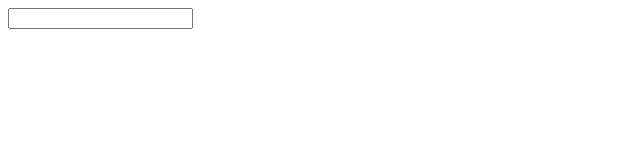
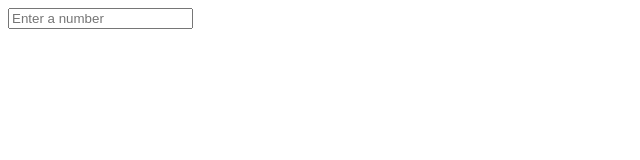
Before and after one commit to Shivanirathor/React-Image-Fetcher---Using-useEffect-For-handling-Requests-Handling-loading---3f01jmscu0tw, a React app: page / in a window 1280 px wide. Shown: the top 160 px of the page, without its empty margins (0-640 px from the left). Built offline with nearby package versions, Linux system fonts and the light colour scheme.

Commit message:
Update App.js

```diff
--- a/src/components/App.js
+++ b/src/components/App.js
@@ -1,48 +1,52 @@
-import React, { useState, useEffect } from 'react'
+import React, { useState, useEffect } from 'react';
 import '../styles/App.css';
 import { Loader } from './Loader';
 import { PhotoFrame } from './PhotoFrame';
 
+const App = () => {
+  const [photoId, setPhotoId] = useState('');
+  const [photoData, setPhotoData] = useState(null);
+  const [isLoading, setIsLoading] = useState(false);
 
-const App = () => {
-  const [id, setId] = useState('');
-  const [loading, setLoading] = useState(false);
-  const [photoData, setPhotoData] = useState(null);
-
-  const fetchData = (id) => {
-    setLoading(true);
-    fetch(`https://jsonplaceholder.typicode.com/photos/${id}`)
-      .then(response => response.json())
-      .then(data => {
-        setPhotoData(data);
-        setLoading(false);
-      })
-      .catch(error => {
-        console.error(error);
-        setLoading(false);
-      });
+  const handleInputChange = (e) => {
+    setPhotoId(e.target.value);
   };
 
   useEffect(() => {
-    if (id !== '') {
-      fetchData(id);
+    if (photoId !== '') {
+      setIsLoading(true);
+
+      fetch(`https://jsonplaceholder.typicode.com/photos/${photoId}`)
+        .then((response) => response.json())
+        .then((data) => {
+          setPhotoData(data);
+          setIsLoading(false);
+        })
+        .catch((error) => {
+          console.error('Error:', error);
+          setIsLoading(false);
+        });
     }
-  }, [id]);
-
-  const handleInputChange = (event) => {
-    const inputValue = event.target.value;
-    setId(inputValue);
-  };
+  }, [photoId]);
 
   return (
-    <div className="App">
-      <input type="number" value={id} onChange={handleInputChange} />
-      {loading && <Loader />}
-      {photoData && (
-        <PhotoFrame url={photoData.url} title={photoData.title} />
+    <div id="main">
+      <input
+        type="number"
+        placeholder="Enter a number"
+        value={photoId}
+        onChange={handleInputChange}
+      />
+
+      {isLoading ? (
+        <Loader />
+      ) : (
+        photoData && (
+          <PhotoFrame url={photoData.url} title={photoData.title} />
+        )
       )}
     </div>
   );
 };
 
-export default App;
+export default App;
```
